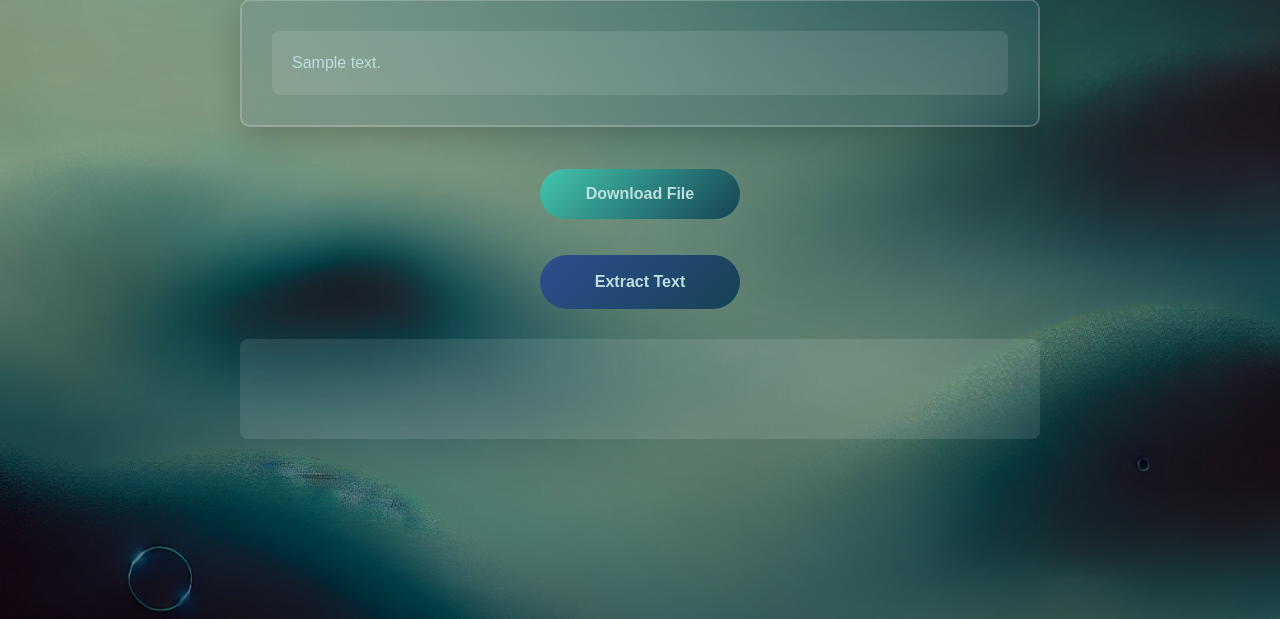
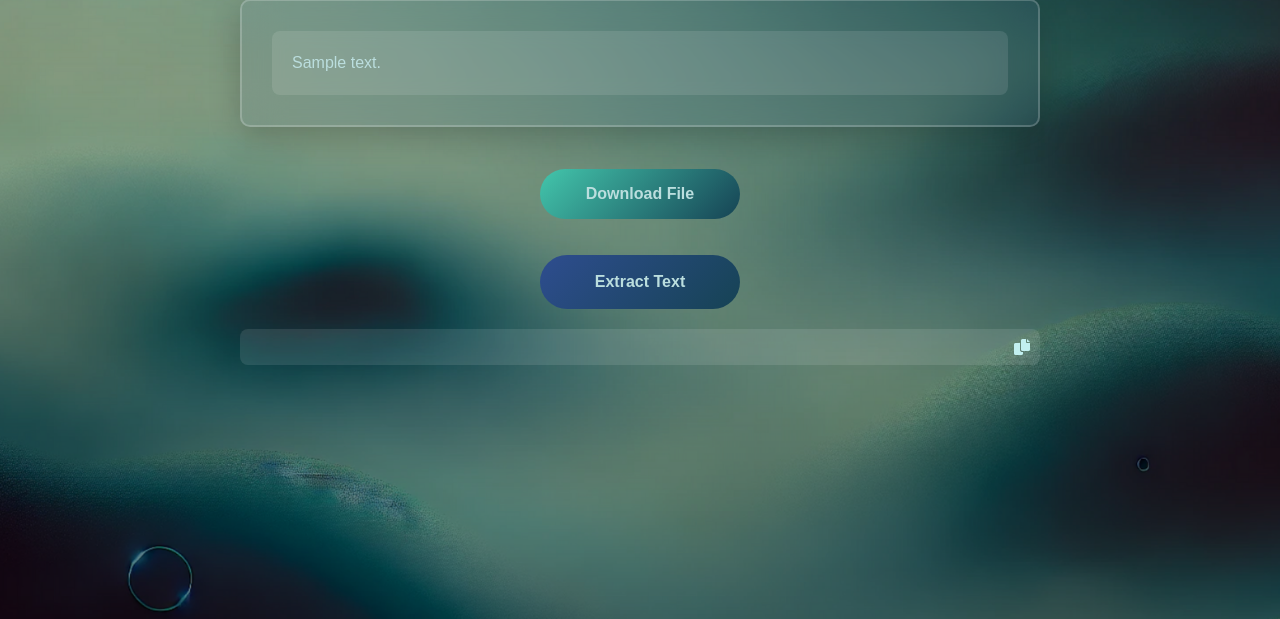
Before and after one commit to iwen-sue/4800-T5, a Node server app: template views/preview.ejs in a window 1280 px wide. Shown: the part 187-806 px from the top of the page. Run offline with Node 20, Linux system fonts and the light colour scheme; the template is opened without the code that fills it: most values are stand-ins (such as "Sample title", 1, 10 or a date in 2020); some libraries are stand-ins or nearby versions.

Commit message:
copy icon for the extracted text

```diff
--- a/public/css/preview.css
+++ b/public/css/preview.css
@@ -119,15 +119,40 @@ h1 {
 }
 
 /* OCR result styling */
+
+.ocr-result-container {
+    position: relative;
+    padding: 10px;
+    border-radius: 8px;
+    background: rgba(255, 255, 255, 0.1);
+    width: 100%;
+    box-sizing: border-box;
+    margin-top: 10px;
+    display: flex;
+    flex-direction: column;
+}
+
 .ocr-result {
-    margin-top: 20px;
-    padding: 20px;
-    background: rgba(255, 255, 255, 0.1);
-    border-radius: 8px;
+    width: 100%;
+    word-wrap: break-word;
+    white-space: pre-wrap;
     color: #bbdede;
-    min-height: 100px;
-    /* display: none; */
-    /* Initially hidden */
+    font-size: 0.9rem;
+    line-height: 1.5;
+}
+
+/* Copy icon for OCR result */
+.copy-icon {
+    position: sticky;
+    top: 10px;
+    right: 10px;
+    color: #c2efef;
+    cursor: pointer;
+    margin-left: auto;
+}
+
+.copy-icon:hover {
+    color: #007bff;
 }
 
 .ocr-result.active {
--- a/public/js/preview.js
+++ b/public/js/preview.js
@@ -22,3 +22,42 @@ ocrButton.addEventListener('click', async () => {
         ocrResultDiv.textContent = 'An error occurred while processing.';
     }
 });
+
+
+document.addEventListener('DOMContentLoaded', () => {
+    // Add event listeners to all clickable copy blocks in the preview section
+    document.querySelectorAll('.copy-icon').forEach(item => {
+        item.addEventListener('click', () => {
+            const textToCopy = item.getAttribute('data-copy');
+
+            // Copy the text to clipboard
+            navigator.clipboard.writeText(textToCopy)
+                .then(() => {
+                    // Replace the copy icon with a check icon
+                    item.classList.remove('fa-copy');
+                    item.classList.add('fa-check');
+                    item.style.color = '#007bff'; // Optional: Change the color to blue for success feedback
+
+                    // Revert back to the copy icon after a short delay
+                    setTimeout(() => {
+                        item.classList.remove('fa-check');
+                        item.classList.add('fa-copy');
+                        item.style.color = ''; // Reset color
+                    }, 2000); // Adjust the delay as needed
+                })
+                .catch(err => {
+                    console.error('Failed to copy text: ', err);
+                });
+        });
+    });
+
+    // Populate the data-copy attribute dynamically for OCR results
+    const ocrResultElement = document.getElementById('ocrResult');
+    const copyIcon = document.querySelector('#ocrResultContainer .copy-icon');
+    if (ocrResultElement && copyIcon) {
+        const observer = new MutationObserver(() => {
+            copyIcon.setAttribute('data-copy', ocrResultElement.textContent.trim());
+        });
+        observer.observe(ocrResultElement, { childList: true, subtree: true });
+    }
+});
--- a/views/preview.ejs
+++ b/views/preview.ejs
@@ -28,6 +28,16 @@
 
 
 <!-- OCR Button and Result -->
+<!-- <div class="ocr-container">
+    <button id="ocrButton"
+            class="ocr-button preview-button"
+            data-file-id="<%= fileId %>"
+            data-file-type="<%= fileType %>">
+        Extract Text
+    </button>
+    <div id="ocrResult" class="ocr-result"></div>
+</div> -->
+<!-- OCR Button and Result -->
 <div class="ocr-container">
     <button id="ocrButton"
             class="ocr-button preview-button"
@@ -35,8 +45,12 @@
             data-file-type="<%= fileType %>">
         Extract Text
     </button>
-    <div id="ocrResult" class="ocr-result"></div>
+    <div id="ocrResultContainer" class="ocr-result-container">
+        <i class="fa fa-copy copy-icon" data-copy=""></i>
+        <div id="ocrResult" class="ocr-result"></div>
+    </div>
 </div>
+
 
 <!-- Include the external JavaScript file -->
 <script src="/js/preview.js"></script>
```
